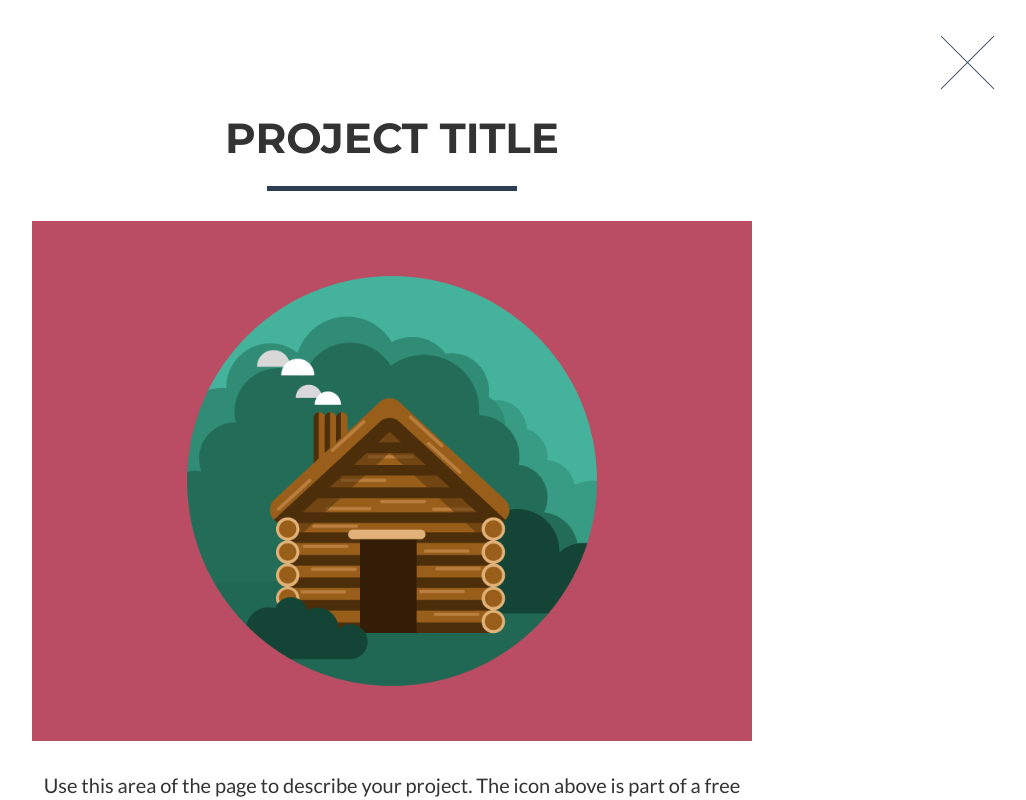
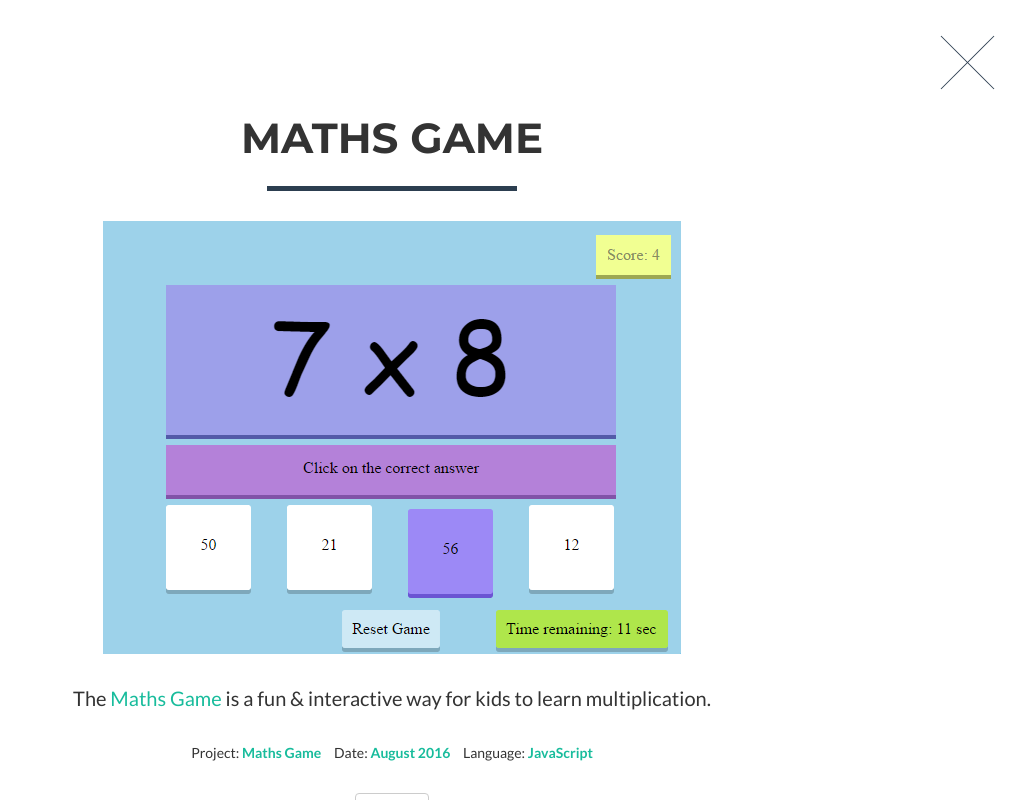
Before and after one commit to anishsana/anishsana.github.io, a website: page index.html in a window 1280 px wide. Both pictures are taken after a click on the link 250 px from the left and 1102 px from the top of the page. Shown: the part 702-1502 px from the top of the page, without its empty margins (248-1274 px from the left). Drawn offline with nearby package versions, Linux system fonts and the light colour scheme.

Commit message:
Maths Game
Including the Maths Game in GitHub portfolio

```diff
--- a/index.html
+++ b/index.html
@@ -99,7 +99,7 @@
                                 <i class="fa fa-search-plus fa-3x"></i>
                             </div>
                         </div>
-                        <img src="img/portfolio/cabin.png" class="img-responsive" alt="">
+                        <img src="img/portfolio/maths.png" class="img-responsive" alt="" style="height: 260px; width: 100% ">
                     </a>
                 </div>
                 <div class="col-sm-4 portfolio-item">
@@ -308,21 +308,23 @@
                 <div class="row">
                     <div class="col-lg-8 col-lg-offset-2">
                         <div class="modal-body">
-                            <h2>Project Title</h2>
+                            <h2>Maths Game</h2>
                             <hr class="star-primary">
-                            <img src="img/portfolio/cabin.png" class="img-responsive img-centered" alt="">
-                            <p>Use this area of the page to describe your project. The icon above is part of a free icon set by <a href="https://sellfy.com/p/8Q9P/jV3VZ/">Flat Icons</a>. On their website, you can download their free set with 16 icons, or you can purchase the entire set with 146 icons for only $12!</p>
+                            <a href="https://anishsana.github.io/mathsGame/" target="_blank">
+                                <img src="img/portfolio/maths.png" class="img-responsive img-centered" alt="">
+                            </a>
+                            <p>The <a href="https://anishsana.github.io/mathsGame/" target="_blank">Maths Game</a> is a fun &amp; interactive way for kids to learn multiplication.</p>
                             <ul class="list-inline item-details">
-                                <li>Client:
-                                    <strong><a href="http://startbootstrap.com">Start Bootstrap</a>
+                                <li>Project:
+                                    <strong><a href="https://anishsana.github.io/mathsGame/" target="_blank">Maths Game</a>
                                     </strong>
                                 </li>
                                 <li>Date:
-                                    <strong><a href="http://startbootstrap.com">April 2014</a>
+                                    <strong><a href="https://github.com/anishsana/mathsGame" target="_blank">August 2016</a>
                                     </strong>
                                 </li>
-                                <li>Service:
-                                    <strong><a href="http://startbootstrap.com">Web Development</a>
+                                <li>Language:
+                                    <strong><a href="https://github.com/anishsana/mathsGame/blob/gh-pages/javascript.js" target="_blank">JavaScript</a>
                                     </strong>
                                 </li>
                             </ul>
```
Also changed, not shown: img/anish_profilepic.jpg (deleted), img/grad.jpg (deleted), img/portfolio/maths.png (added).
